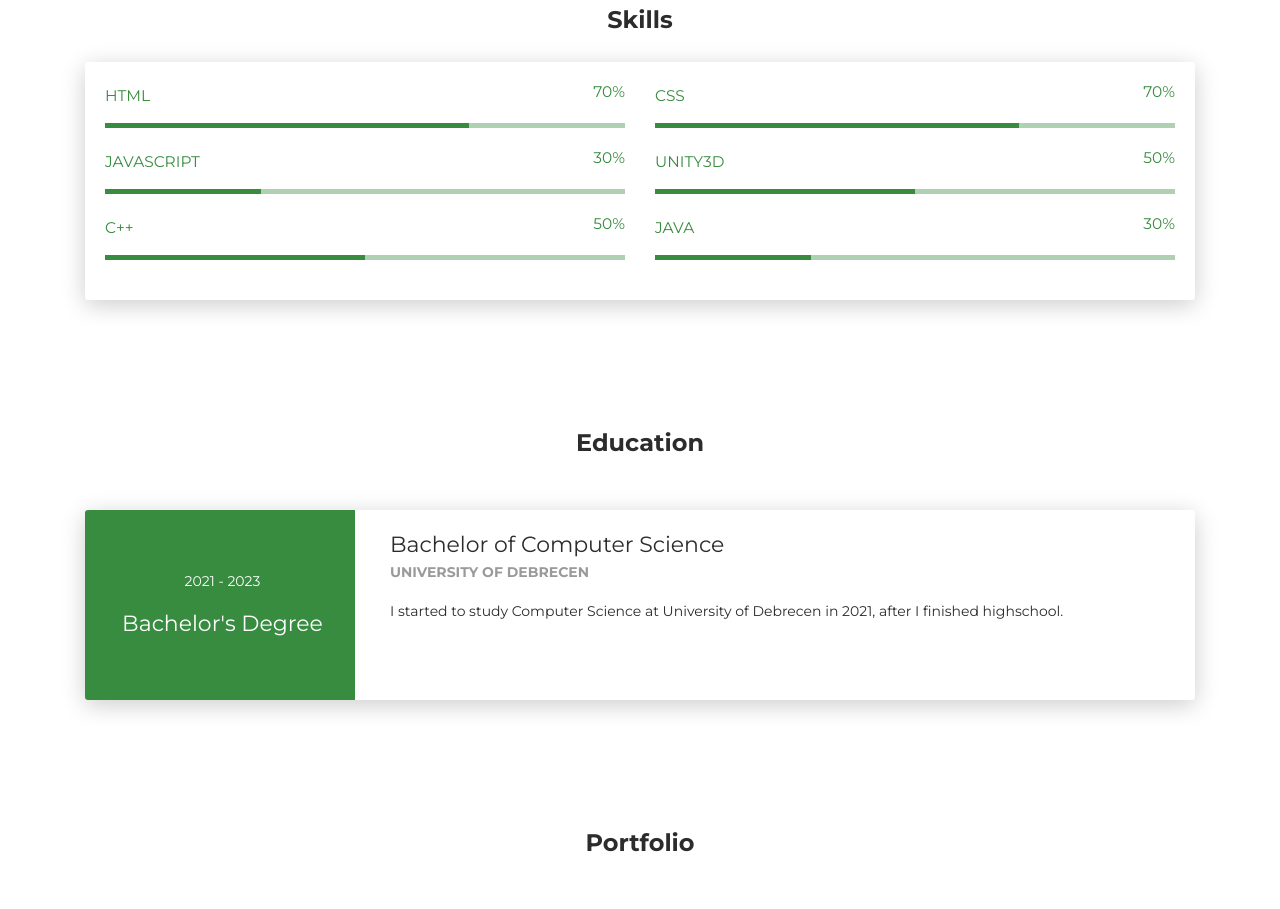
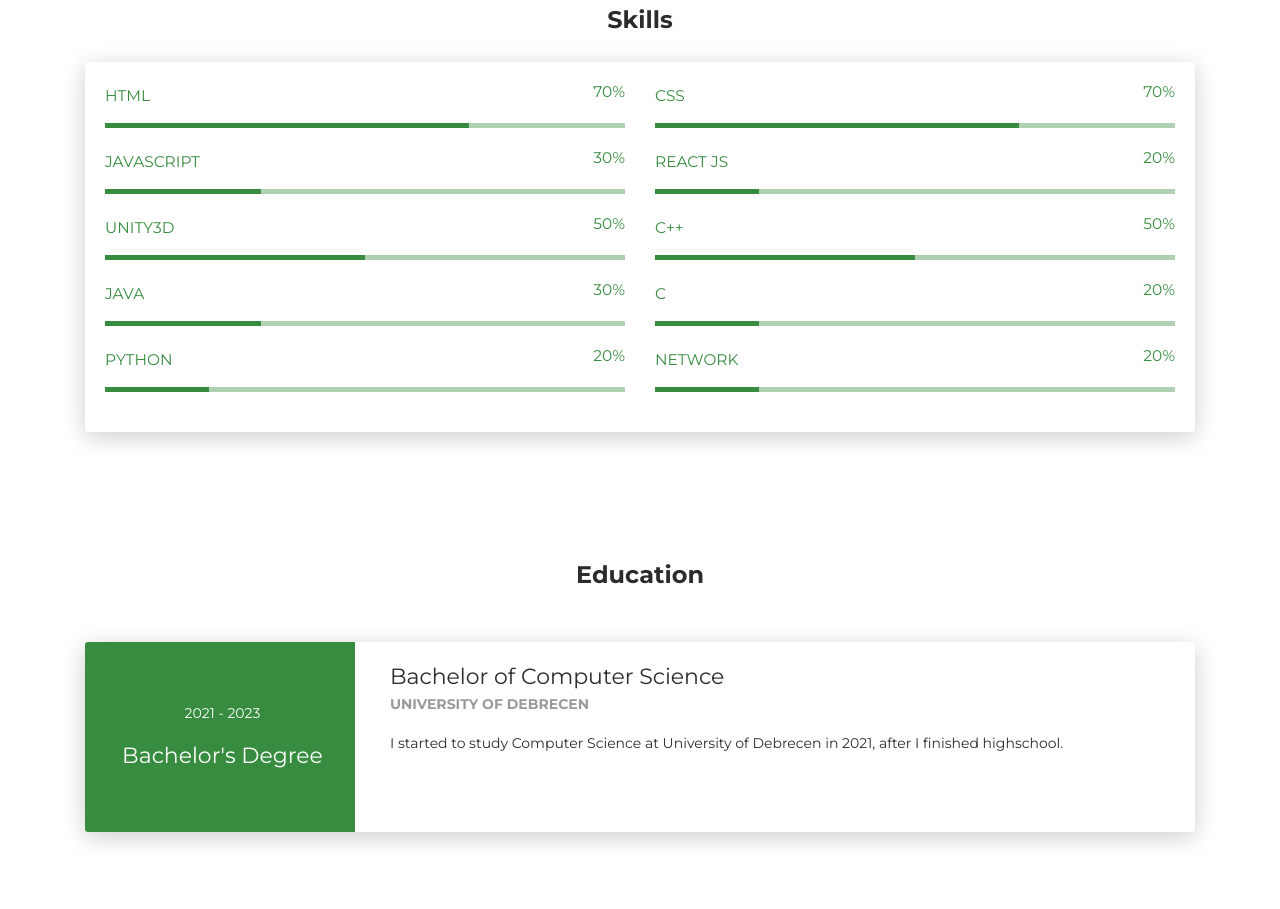
Before and after one commit to pouria-007/index, a plain HTML site: page index.html in a window 1280 px wide. Shown: the part 1002-1911 px from the top of the page. Drawn offline with Linux system fonts and the light colour scheme.

Commit message:
Update index.html

```diff
--- a/index.html
+++ b/index.html
@@ -123,14 +123,19 @@
             </div>
           </div>
           <div class="col-md-6">
+            <div class="progress-container progress-primary"><span class="progress-badge">React js</span>
+              <div class="progress">
+                <div class="progress-bar progress-bar-primary" data-aos="progress-full" data-aos-offset="10" data-aos-duration="2000" role="progressbar" aria-valuenow="60" aria-valuemin="0" aria-valuemax="100" style="width: 20%;"></div><span class="progress-value">20%</span>
+              </div>
+            </div>
+          </div>
+          <div class="col-md-6">
             <div class="progress-container progress-primary"><span class="progress-badge">Unity3D</span>
               <div class="progress">
                 <div class="progress-bar progress-bar-primary" data-aos="progress-full" data-aos-offset="10" data-aos-duration="2000" role="progressbar" aria-valuenow="60" aria-valuemin="0" aria-valuemax="100" style="width: 50%;"></div><span class="progress-value">50%</span>
               </div>
             </div>
           </div>
-        </div>
-        <div class="row">
           <div class="col-md-6">
             <div class="progress-container progress-primary"><span class="progress-badge">C++</span>
               <div class="progress">
@@ -142,6 +147,27 @@
             <div class="progress-container progress-primary"><span class="progress-badge">JAVA</span>
               <div class="progress">
                 <div class="progress-bar progress-bar-primary" data-aos="progress-full" data-aos-offset="10" data-aos-duration="2000" role="progressbar" aria-valuenow="60" aria-valuemin="0" aria-valuemax="100" style="width: 30%;"></div><span class="progress-value">30%</span>
+              </div>
+            </div>
+          </div>
+          <div class="col-md-6">
+            <div class="progress-container progress-primary"><span class="progress-badge">C</span>
+              <div class="progress">
+                <div class="progress-bar progress-bar-primary" data-aos="progress-full" data-aos-offset="10" data-aos-duration="2000" role="progressbar" aria-valuenow="60" aria-valuemin="0" aria-valuemax="100" style="width: 20%;"></div><span class="progress-value">20%</span>
+              </div>
+            </div>
+          </div>
+          <div class="col-md-6">
+            <div class="progress-container progress-primary"><span class="progress-badge">python</span>
+              <div class="progress">
+                <div class="progress-bar progress-bar-primary" data-aos="progress-full" data-aos-offset="10" data-aos-duration="2000" role="progressbar" aria-valuenow="60" aria-valuemin="0" aria-valuemax="100" style="width: 20%;"></div><span class="progress-value">20%</span>
+              </div>
+            </div>
+          </div>
+          <div class="col-md-6">
+            <div class="progress-container progress-primary"><span class="progress-badge">Network</span>
+              <div class="progress">
+                <div class="progress-bar progress-bar-primary" data-aos="progress-full" data-aos-offset="10" data-aos-duration="2000" role="progressbar" aria-valuenow="60" aria-valuemin="0" aria-valuemax="100" style="width: 20%;"></div><span class="progress-value">20%</span>
               </div>
             </div>
           </div>
```
